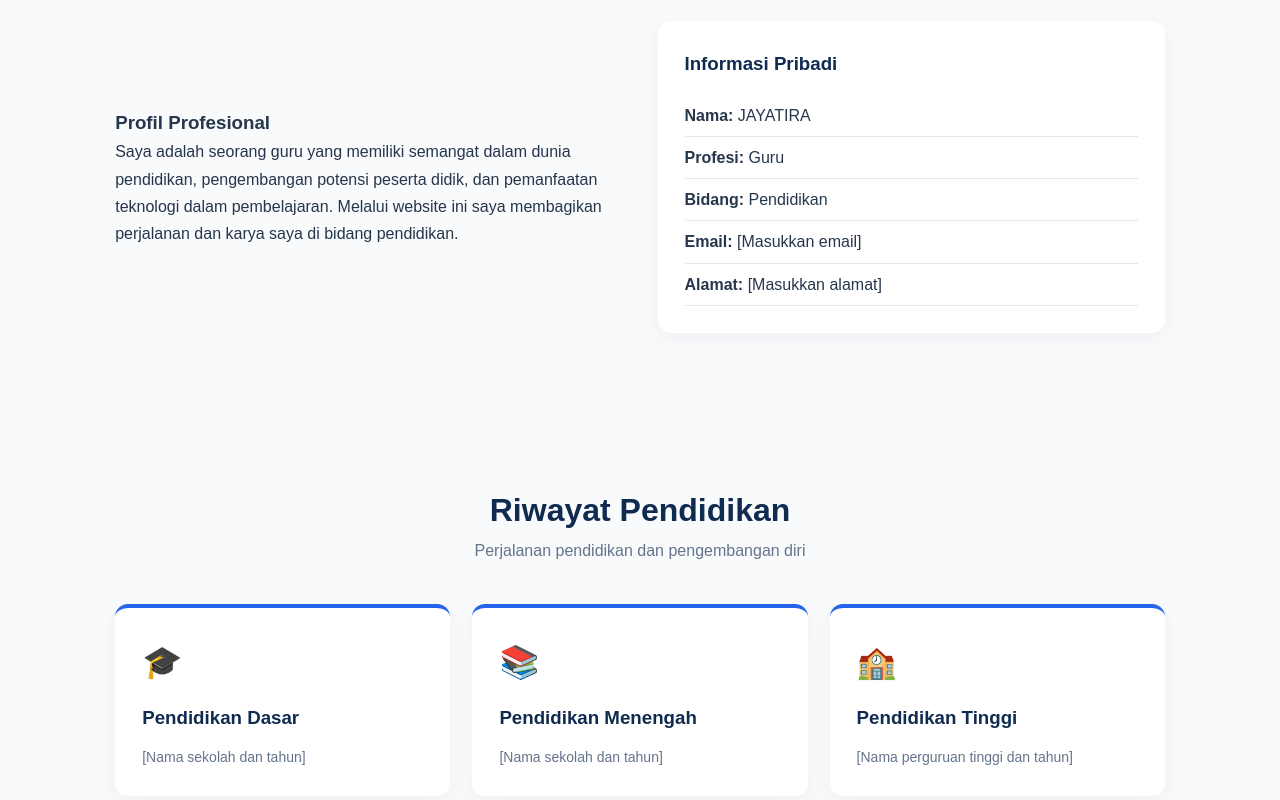
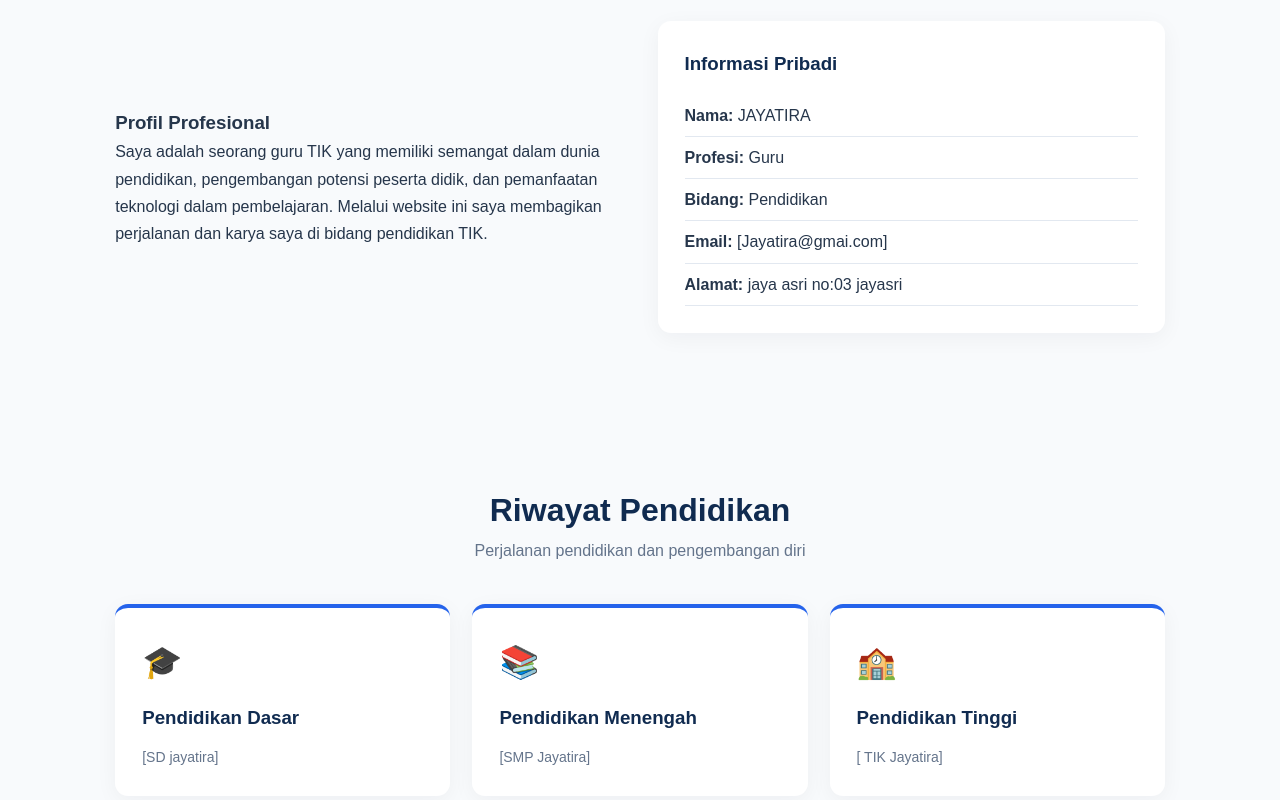
Before and after one commit to Samayosua/jayatira-portfolio, a plain HTML site: page index.html in a window 1280 px wide. Shown: the part 820-1620 px from the top of the page. Drawn offline with Linux system fonts and the light colour scheme.

Commit message:
Refactor index.html structure and content

```diff
--- a/index.html
+++ b/index.html
@@ -133,7 +133,7 @@ footer {
   <div class="hero-content">
     <p>SELAMAT DATANG DI WEBSITE PORTOFOLIO SAYA</p>
     <h1>Halo, Saya <span>JAYATIRA</span></h1>
-    <h3>Guru | Pendidik | Pembelajar</h3>
+    <h3>Guru Penddikan TIK</h3>
     <p>
       Selamat datang di ruang digital pribadi saya.
       Website ini menjadi tempat untuk mengenal profil,
@@ -155,11 +155,11 @@ footer {
     <div>
       <h3>Profil Profesional</h3>
       <p>
-        Saya adalah seorang guru yang memiliki semangat
+        Saya adalah seorang guru  TIK yang memiliki semangat
         dalam dunia pendidikan, pengembangan potensi peserta
         didik, dan pemanfaatan teknologi dalam pembelajaran.
         Melalui website ini saya membagikan perjalanan dan
-        karya saya di bidang pendidikan.
+        karya saya di bidang pendidikan TIK.
       </p>
     </div>
     <div class="about-card">
@@ -168,8 +168,8 @@ footer {
         <p><b>Nama:</b> JAYATIRA</p>
         <p><b>Profesi:</b> Guru</p>
         <p><b>Bidang:</b> Pendidikan</p>
-        <p><b>Email:</b> [Masukkan email]</p>
-        <p><b>Alamat:</b> [Masukkan alamat]</p>
+        <p><b>Email:</b> [Jayatira@gmai.com]</p>
+        <p><b>Alamat:</b> jaya asri no:03 jayasri</p>
       </div>
     </div>
   </div>
@@ -184,17 +184,17 @@ footer {
     <div class="card">
       <div class="symbol">🎓</div>
       <h3>Pendidikan Dasar</h3>
-      <p>[Nama sekolah dan tahun]</p>
+      <p>[SD jayatira]</p>
     </div>
     <div class="card">
       <div class="symbol">📚</div>
       <h3>Pendidikan Menengah</h3>
-      <p>[Nama sekolah dan tahun]</p>
+      <p>[SMP Jayatira]</p>
     </div>
     <div class="card">
       <div class="symbol">🏫</div>
       <h3>Pendidikan Tinggi</h3>
-      <p>[Nama perguruan tinggi dan tahun]</p>
+      <p>[ TIK Jayatira]</p>
     </div>
   </div>
 </section>
@@ -247,7 +247,7 @@ footer {
     </div>
     <p>Email: [Masukkan email Anda]</p>
     <p>WhatsApp: [Masukkan nomor WhatsApp]</p>
-    <a class="btn" href="mailto:emailanda@example.com">
+    <a class="btn" href="mailto:jayatira@gmail.com">
       Kirim Email
     </a>
   </div>
```
